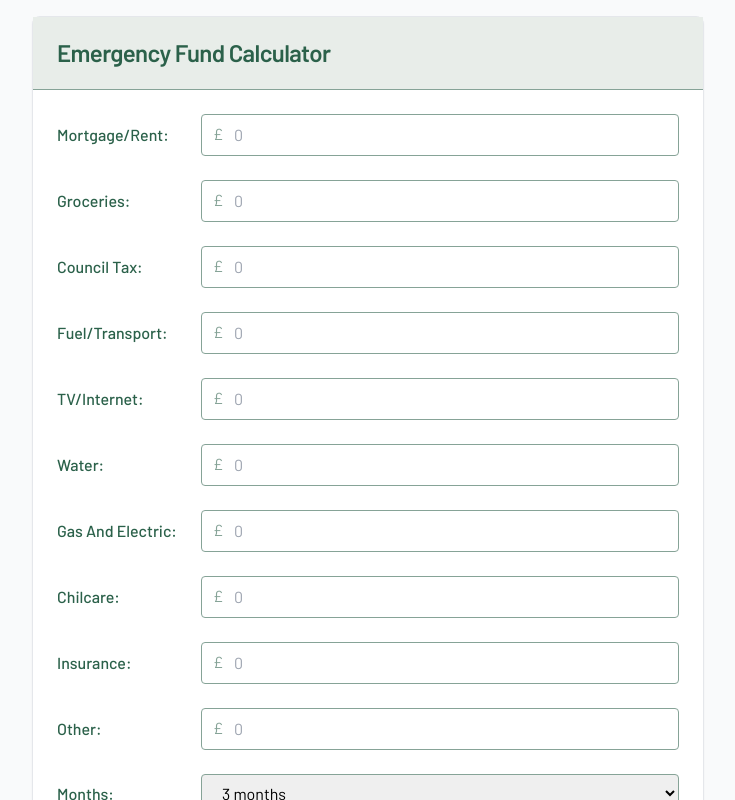
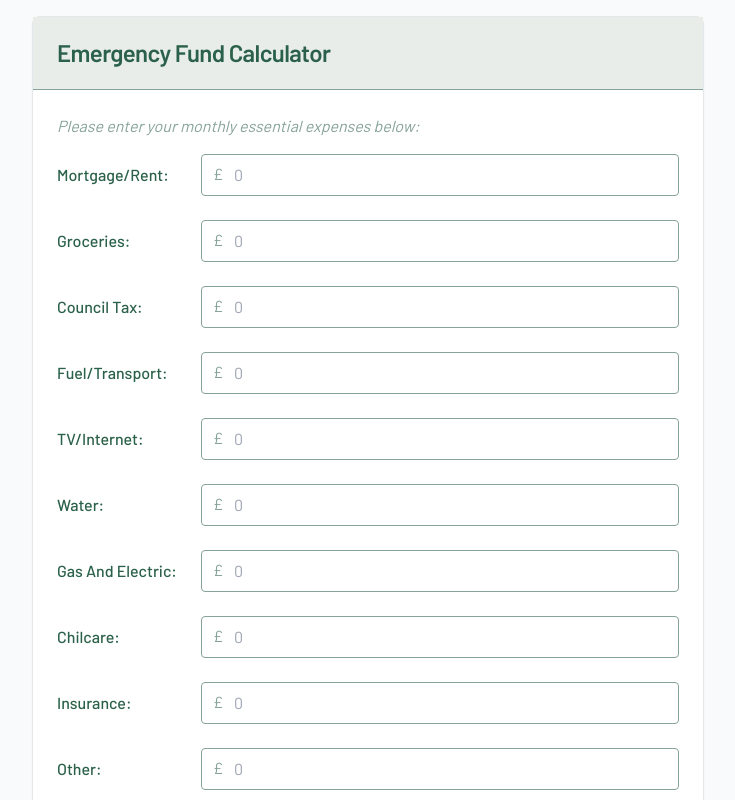
Before and after one commit to thriftymumuk/emergency_fund_calc, a Next.js app: page /emergency_fund_calc/ in a window 1280 px wide. Shown: the top 800 px of the page, without its empty margins (272-1007 px from the left). Built offline with nearby package versions, Linux system fonts and the light colour scheme.

Commit message:
Update EmergencyFundCalculator.tsx

```diff
--- a/components/EmergencyFundCalculator.tsx
+++ b/components/EmergencyFundCalculator.tsx
@@ -36,6 +36,7 @@ const EmergencyFundCalculator = () => {
         <CardTitle className="text-brand-green text-2xl font-semibold">Emergency Fund Calculator</CardTitle>
       </CardHeader>
       <CardContent className="p-6 pt-6">
+        <div className="mb-4 text-brand-green-secondary italic">Please enter your monthly essential expenses below:</div>
         <div className="space-y-6">
           {Object.entries(expenses).map(([category, value]) => (
             <div key={category} className="flex items-center space-x-4">
```
